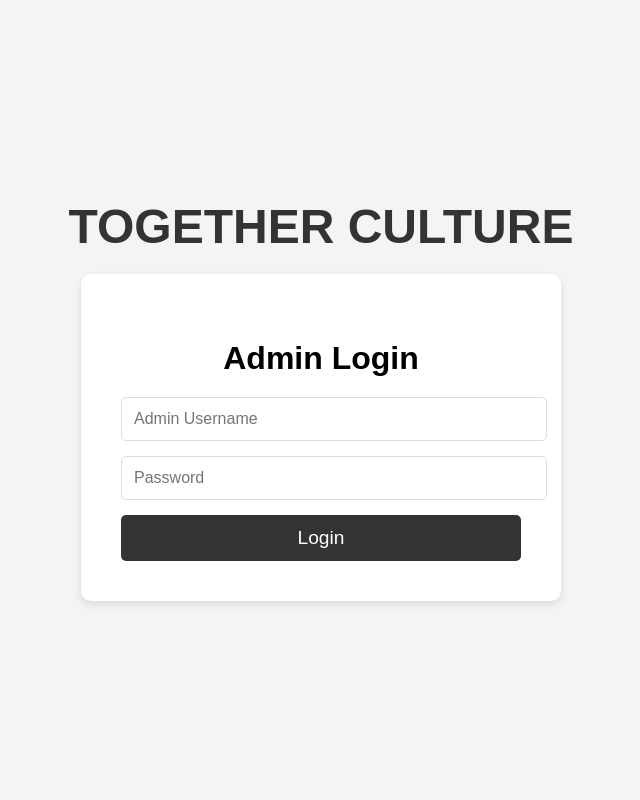
After one commit to vishnu7411/Together-Culture, a Django app: page /admin-login/ in a window 1280 px wide. The commit adds this page. Shown: the whole page, without its empty margins (319-959 px from the left). Run offline with Django 5.2, Linux system fonts and the light colour scheme.

Commit message:
added admin login page and the dashboard

```diff
--- /dev/null
+++ b/members/templates/admin_login.html
@@ -0,0 +1,88 @@
+<!DOCTYPE html>
+<html lang="en">
+<head>
+    <meta charset="UTF-8">
+    <meta name="viewport" content="width=device-width, initial-scale=1.0">
+    <title>Admin Login - Together Culture</title>
+    <style>
+        /* General Styles */
+        body {
+            font-family: Arial, sans-serif;
+            margin: 0;
+            padding: 0;
+            background-color: #f4f4f4;
+            display: flex;
+            flex-direction: column;
+            align-items: center;
+            justify-content: center;
+            height: 100vh;
+        }
+
+        /* Header */
+        .header {
+            text-align: center;
+            font-size: 3em;  /* Increased font size */
+            font-weight: bold;
+            color: #333;
+            margin-bottom: 20px;
+        }
+
+        /* Login Container */
+        .login-container {
+            background-color: #fff;
+            padding: 40px;
+            border-radius: 10px;
+            box-shadow: 0 4px 8px rgba(0, 0, 0, 0.1);
+            width: 400px;
+            text-align: center;
+        }
+
+        .login-container h2 {
+            font-size: 2em;  /* Bigger Admin Login text */
+            margin-bottom: 20px;
+        }
+
+        .login-container input {
+            width: 100%;
+            padding: 12px;
+            margin-bottom: 15px;
+            border: 1px solid #ddd;
+            border-radius: 5px;
+            font-size: 1em;
+        }
+
+        .login-container button {
+            width: 100%;
+            padding: 12px;
+            background-color: #333;
+            color: #fff;
+            border: none;
+            border-radius: 5px;
+            font-size: 1.2em;
+            cursor: pointer;
+        }
+
+        .login-container button:hover {
+            background-color: #555;
+        }
+
+    </style>
+</head>
+<body>
+
+    <!-- Big Heading -->
+    <div class="header">TOGETHER CULTURE</div>
+
+    <!-- Admin Login Box -->
+    <div class="login-container">
+        <h2>Admin Login</h2>
+        <form method="post">
+            {% csrf_token %}
+            <input type="text" name="username" placeholder="Admin Username" required>
+            <input type="password" name="password" placeholder="Password" required>
+            <button type="submit">Login</button>
+        </form>
+    </div>
+
+</body>
+</html>
--- a/members/templates/members/home.html
+++ b/members/templates/home.html
@@ -32,6 +32,7 @@
         <a href="#">Careers</a>
         <a href="#">About Us</a>
         <a href="{% url 'login' %}">Login</a>
+        <a href="{% url 'admin_login' %}" style="color: red; font-weight: bold;">Admin Login</a>
     </nav>
 
     <section class="hero">
--- a/members/urls.py
+++ b/members/urls.py
@@ -1,8 +1,21 @@
 from django.urls import path
 from .views import register, home, user_login  # ✅ Import user_login
+from .views import admin_login, admin_dashboard, admin_logout
+from .views import registered_members
+from .views import pending_members, approve_member, reject_member
+
+
 
 urlpatterns = [
     path("", home, name="home"),  # Home page
     path("register/", register, name="register"),
     path("login/", user_login, name="login"),  # Login page
+    path("admin-login/", admin_login, name="admin_login"),
+    path("admin-dashboard/", admin_dashboard, name="admin_dashboard"),
+    path("admin-logout/", admin_logout, name="admin_logout"),
+    path("registered-members/", registered_members, name="registered_members"),
+     path("pending-members/", pending_members, name="pending_members"),
+    path("approve-member/<int:member_id>/", approve_member, name="approve_member"),
+    path("reject-member/<int:member_id>/", reject_member, name="reject_member"),
+
 ]
--- a/members/views.py
+++ b/members/views.py
@@ -17,10 +17,10 @@ def register(request):
     else:
         form = MemberForm()
 
-    return render(request, "members/new_member.html", {"form": form, "success_message": success_message})
+    return render(request, "new_member.html", {"form": form, "success_message": success_message})
 
 def home(request):
-    return render(request, "members/home.html")  # Ensure the correct path
+    return render(request, "home.html")  # Ensure the correct path
 
 
 from django.shortcuts import render, redirect
@@ -40,4 +40,60 @@ def user_login(request):
         else:
             messages.error(request, "Invalid username or password!")
 
-    return render(request, "members/login.html")  # Ensure the login template exists
+    return render(request, "login.html")  # Ensure the login template exists
+
+
+from django.shortcuts import render, redirect
+from django.contrib.auth import authenticate, login, logout
+from django.contrib.auth.decorators import login_required
+
+def admin_login(request):
+    if request.method == "POST":
+        username = request.POST.get("username")
+        password = request.POST.get("password")
+        user = authenticate(request, username=username, password=password)
+
+        if user is not None and user.is_staff:  # Only allow admins
+            login(request, user)
+            return redirect("admin_dashboard")  # Redirects to the Admin Dashboard
+        else:
+            return render(request, "admin_login.html", {"error_message": "Invalid credentials or not an admin!"})
+
+    return render(request, "admin_login.html")
+
+@login_required
+def admin_dashboard(request):
+    return render(request, "admin_dashboard.html")
+
+def admin_logout(request):
+    logout(request)
+    return redirect("admin_login")
+
+from django.shortcuts import render
+from .models import Member  # Assuming you have a Member model
+
+def registered_members(request):
+    members = Member.objects.all()  # Fetch all registered members
+    return render(request, "registered_members.html", {"members": members})
+
+
+from django.shortcuts import render, redirect, get_object_or_404
+from .models import Member  # Import Member model
+
+def pending_members(request):
+    """View to display all pending members"""
+    members = Member.objects.filter(is_approved=False)  # Get only unapproved members
+    return render(request, "pending_members.html", {"members": members})
+
+def approve_member(request, member_id):
+    """Approve a member and move them to the registered members list"""
+    member = get_object_or_404(Member, id=member_id)
+    member.is_approved = True  # Approve the member
+    member.save()
+    return redirect("pending_members")  # Redirect back to pending list
+
+def reject_member(request, member_id):
+    """Reject a member and delete from the database"""
+    member = get_object_or_404(Member, id=member_id)
+    member.delete()  # Remove from database
+    return redirect("pending_members")  # Redirect back to pending list
```
Also changed, not shown: members/templates/admin_dashboard.html (added, +81 -0 lines), members/templates/pending_members.html (added, +43 -0 lines), members/templates/registered_members.html (added, +71 -0 lines), db.sqlite3, members/templates/New_member.html (renamed from members/templates/members/New_member.html), members/templates/login.html (renamed from members/templates/members/login.html).
